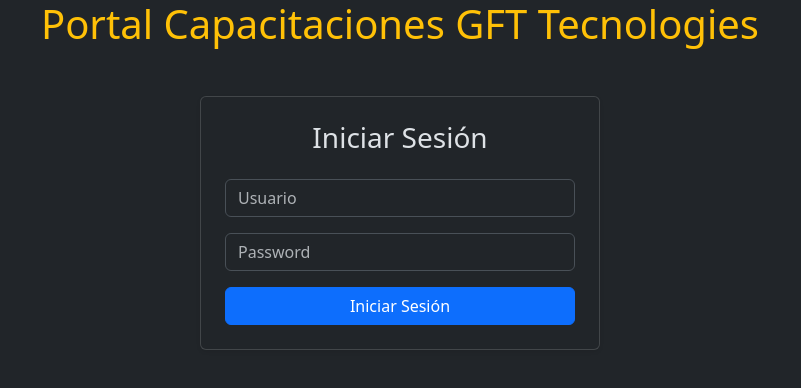
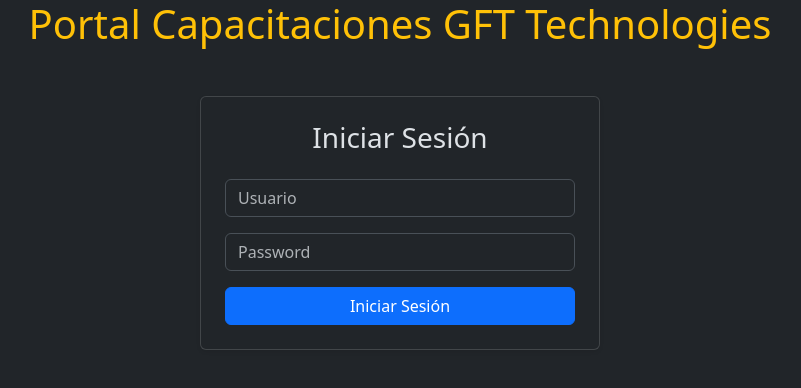
Before and after one commit to cerodriguezGit/portal-capacitaciones-web, an Angular app: page /login in a window 1280 px wide. Shown: the top 388 px of the page, without its empty margins (240-1041 px from the left). Built offline with nearby package versions, Linux system fonts and the light colour scheme.

Commit message:
Update app.component.ts

```diff
--- a/src/app/app.component.ts
+++ b/src/app/app.component.ts
@@ -9,5 +9,5 @@
   styleUrl: './app.component.css'
 })
 export class AppComponent {
-  titulo = 'Portal Capacitaciones GFT Tecnologies';
+  titulo = 'Portal Capacitaciones GFT Technologies';
 }
```
